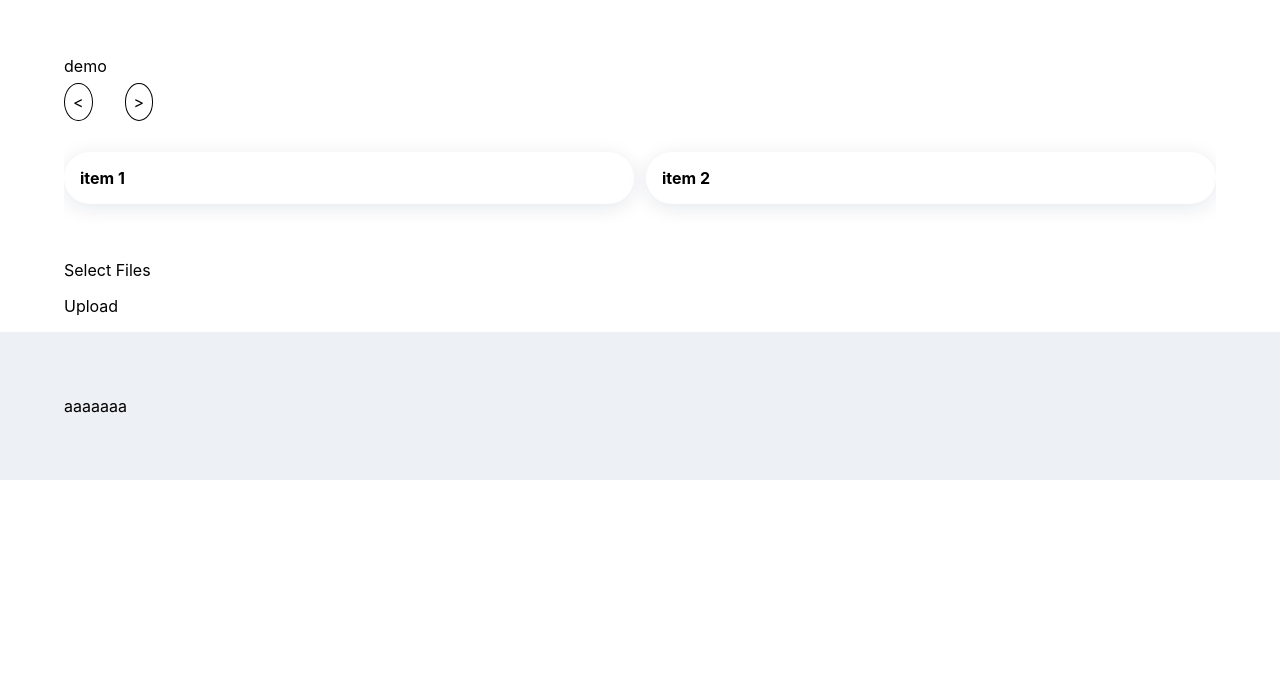
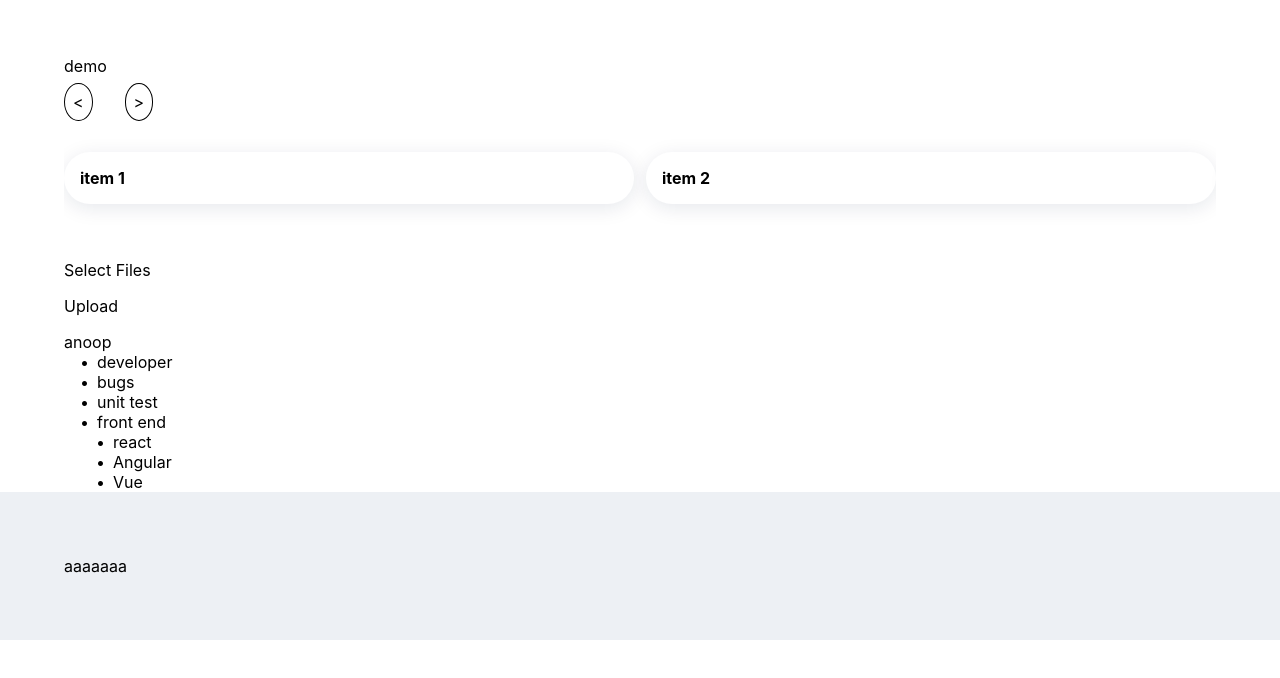
Before and after one commit to AnoopFranc/react-anoop-study, a React (Create React App) app: page / in a window 1280 px wide. Shown: the top 678 px of the page. Built offline with nearby package versions, Linux system fonts and the light colour scheme.

Commit message:
nested loop

```diff
--- a/src/App.tsx
+++ b/src/App.tsx
@@ -2,16 +2,28 @@ import React from 'react';
 import logo from './logo.svg';
 import './App.css';
 import { CAROUSELDEMO } from './pages';
+import { NestedLoopPoint } from './components';
+import { demoLink } from './constant';
+
 
 function App() {
   return (
     <div className="App">
       <div className="app-body">
         <CAROUSELDEMO/>
+
+        <NestedLoopPoint
+      links={demoLink.links}
+      />
+
         <div className="full-bleed ash">
           aaaaaaa
         </div>
+        {/* <NestedLoopPoint
+        links={demoNestedLoop.links}
+        /> */}
       </div>
+
     </div>
   );
 }
--- a/src/components/index.ts
+++ b/src/components/index.ts
@@ -2,3 +2,4 @@ export * from './carousel'
 export * from './flexboxtitle'
 export * from './paper'
 export * from './UploadButton'
+export * from './nested_loop_point'
--- /dev/null
+++ b/src/components/nested_loop_point/index.ts
@@ -0,0 +1 @@
+export * from './nested_loop_point'
--- /dev/null
+++ b/src/components/nested_loop_point/nested_loop_point.tsx
@@ -0,0 +1,31 @@
+interface ItemArea {
+    links:{
+        name:string
+        // link:string
+        subLink?:ItemArea[]
+    }[]
+}
+
+export const NestedLoopPoint = (prop:ItemArea) => {
+    return(
+        <div>
+        {prop.links.map(value => {
+                return(
+                    <>
+                    <div className="nested_item">{value.name}</div>
+                    {value.subLink &&
+                    value.subLink.map(link => {
+                        return(
+                            <div className="nested_list_item">
+                            <NestedLoopPoint
+                            links={link.links}/>
+                            </div>
+                        )
+                    })
+                    }
+                    </>
+                )
+            })}
+        </div>
+    )
+}
--- /dev/null
+++ b/src/constant/index.ts
@@ -0,0 +1,47 @@
+interface ItemArea {
+    links:{
+        name:string
+        // link:string
+        subLink?:ItemArea[]
+    }[]
+}
+export const demoLink:ItemArea = {
+    links:[
+        {
+            name:'anoop',
+            subLink:[
+                {
+                    links:[
+                        {
+                            name:'developer'
+                        },
+                        {
+                            name:'bugs'
+                        },
+                        {
+                            name:'unit test'
+                        },
+                        {
+                            name:'front end',
+                            subLink:[
+                                {
+                                    links:[
+                                        {
+                                            name:'react'
+                                        },
+                                        {
+                                            name:'Angular'
+                                        },
+                                        {
+                                            name:'Vue'
+                                        },
+                                    ]
+                                }
+                            ]
+                        }
+                    ]
+                }
+            ]
+        }
+    ]
+}
--- a/src/style/component/index.css
+++ b/src/style/component/index.css
@@ -1,3 +1,4 @@
 @import "./carousel.css";
 @import "./flexboxtitlecard.css";
 @import "./paper.css";
+@import "./nested_loop_point.css";
--- /dev/null
+++ b/src/style/component/nested_loop_point.css
@@ -0,0 +1,12 @@
+.nested_list_item {
+  padding-left: 16px;
+}
+
+.nested_list_item .nested_item::before {
+  content: "\2022";
+  padding-right: 8px;
+}
+
+.nested_item_wrapper {
+  display: block;
+}
```
Also changed, not shown: src/components/nested_loop_point/single_nest_loop.tsx (added, +31 -0 lines).
